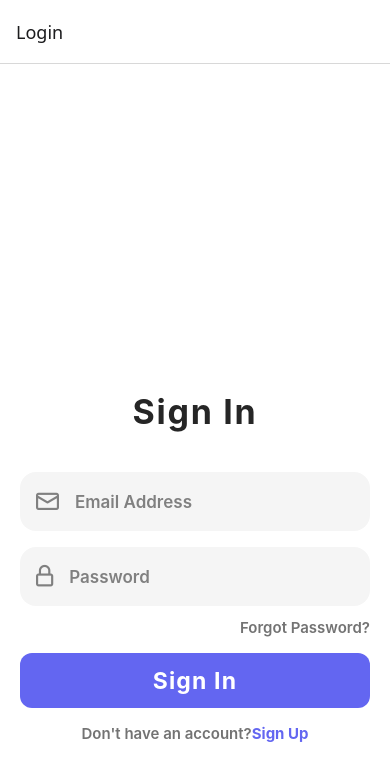
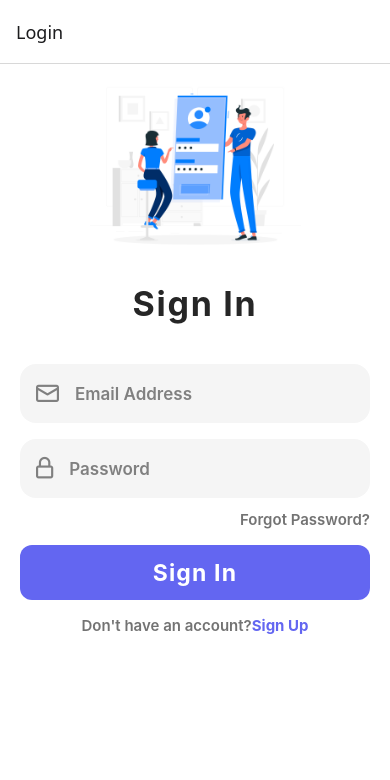
Before and after one commit to hilalezgii/ChatApp, a React Native app: screen /Login in a window 390 px wide. Shown: the top 780 px of the page. Built offline with nearby package versions, Linux system fonts and the light colour scheme; grey boxes are pictures that could not be loaded.

Commit message:
Login and Register page added KeyboardView

```diff
--- /dev/null
+++ b/src/Components/CustomKeyboard.tsx
@@ -0,0 +1,35 @@
+import React, { ReactNode } from 'react';
+import {
+    KeyboardAvoidingView,
+    Platform,
+    ScrollView,
+    ViewStyle,
+    StyleProp
+} from 'react-native';
+
+interface CustomKeyboardProps {
+    children: ReactNode;
+    style?: StyleProp<ViewStyle>;
+}
+
+const ios = Platform.OS === 'ios';
+
+const CustomKeyboard: React.FC<CustomKeyboardProps> = ({ children, style }) => {
+    return (
+        <KeyboardAvoidingView
+            style={[{ flex: 1 }, style]}
+            behavior={ios ? 'padding' : 'height'}
+        >
+            <ScrollView
+                contentContainerStyle={{ flexGrow: 1 }}
+                bounces={false}
+                showsVerticalScrollIndicator={false}
+                keyboardShouldPersistTaps="handled"
+            >
+                {children}
+            </ScrollView>
+        </KeyboardAvoidingView>
+    );
+};
+
+export default CustomKeyboard;
--- a/src/Screens/Login/Login.tsx
+++ b/src/Screens/Login/Login.tsx
@@ -1,10 +1,11 @@
-import { widthPercentageToDP as wp, heightPercentageToDP as hp } from 'react-native-responsive-screen';
+import {widthPercentageToDP as wp, heightPercentageToDP as hp} from 'react-native-responsive-screen';
 import React, {useRef, useState} from 'react';
 import {Alert, Image, Pressable, StatusBar, Text, TextInput, TouchableOpacity, View} from 'react-native';
 import 'nativewind';
-import { useNavigation } from '@react-navigation/native';
+import {useNavigation} from '@react-navigation/native';
 import Octicons from 'react-native-vector-icons/Octicons';
 import Loading from '../../Components/Loading.tsx';
+import CustomKeyboard from "../../Components/CustomKeyboard.tsx";
 
 const Login: React.FC = () => {
     const navigation = useNavigation();
@@ -14,51 +15,54 @@ const Login: React.FC = () => {
     const emailRef = useRef<TextInput>(null);
     const passwordRef = useRef<TextInput>(null);
 
-    const handleLogin = async() => {
-    if (!emailRef.current || !passwordRef.current) {
-        Alert.alert('Sign In' , 'Please fill all the fields');
-        return;
-    }
+    const handleLogin = async () => {
+        if (!emailRef.current || !passwordRef.current) {
+            Alert.alert('Sign In', 'Please fill all the fields');
+            return;
+        }
 
-    //login process
+        //login process
     };
 
     return (
-        <View className="flex-1">
-            <StatusBar barStyle="dark-content" />
-            <View style={{ backgroundColor: 'white', paddingTop: hp(8), paddingHorizontal: wp(5) }} className="flex-1 gap-12">
+        <CustomKeyboard>
+            <StatusBar barStyle="dark-content"/>
+            <View style={{backgroundColor: 'white', paddingHorizontal: wp(5)}} className="flex-1 gap-2">
                 <View className="items-center">
-                    <Image style={{ height: hp(25) }} resizeMode="contain" source={require('../../Assets/loginImage.jpg')} />
+                    <Image style={{height: hp(25)}} resizeMode="contain" source={require('../../Assets/login.jpg')}/>
                 </View>
                 <View className="gap-10">
-                    <Text style={{ fontSize: hp(4), textAlign: 'center' }} className="font-bold tracking-wider text-neutral-800">
+                    <Text style={{fontSize: hp(4), textAlign: 'center'}}
+                          className="font-bold tracking-wider text-neutral-800">
                         Sign In
                     </Text>
                     <View className="gap-4">
-                        <View style={{ height: hp(7) }} className="flex-row gap-4 px-4 bg-neutral-100 items-center rounded-2xl">
-                            <Octicons name="mail" size={hp(2.7)} color="gray" />
+                        <View style={{height: hp(7)}}
+                              className="flex-row gap-4 px-4 bg-neutral-100 items-center rounded-2xl">
+                            <Octicons name="mail" size={hp(2.7)} color="gray"/>
                             <TextInput
 
-                                onChangeText={value =>emailRef.current = value}
-                                style={{ fontSize: hp(2) }}
+                                onChangeText={value => emailRef.current = value}
+                                style={{fontSize: hp(2)}}
                                 className="flex-1 font-semibold text-neutral-700"
                                 placeholder="Email Address"
                                 placeholderTextColor="gray"
                             />
                         </View>
                         <View className="gap-3">
-                            <View style={{ height: hp(7) }} className="flex-row gap-4 px-4 bg-neutral-100 items-center rounded-2xl">
-                                <Octicons name="lock" size={hp(2.7)} color="gray" />
+                            <View style={{height: hp(7)}}
+                                  className="flex-row gap-4 px-4 bg-neutral-100 items-center rounded-2xl">
+                                <Octicons name="lock" size={hp(2.7)} color="gray"/>
                                 <TextInput
-                                    onChangeText={value =>passwordRef.current = value}
-                                    style={{ fontSize: hp(2) }}
+                                    onChangeText={value => passwordRef.current = value}
+                                    style={{fontSize: hp(2)}}
                                     className="flex-1 font-semibold text-neutral-700"
                                     placeholder="Password"
                                     secureTextEntry
                                     placeholderTextColor="gray"
                                 />
                             </View>
-                            <Text style={{ fontSize: hp(1.8) }} className="font-semibold text-right text-neutral-500">
+                            <Text style={{fontSize: hp(1.8)}} className="font-semibold text-right text-neutral-500">
                                 Forgot Password?
                             </Text>
                         </View>
@@ -70,11 +74,13 @@ const Login: React.FC = () => {
                             {
                                 loading ? (
                                     <View className={'flex-row justify-center'}>
-                                    <Loading size={hp(12)} />
+                                        <Loading size={hp(12)}/>
                                     </View>
                                 ) : (
-                                    <TouchableOpacity onPress={handleLogin} style={{ height: hp(6.5) }} className="bg-indigo-500 rounded-xl justify-center items-center">
-                                        <Text style={{ fontSize: hp(2.7) }} className="text-white font-bold tracking-wider">
+                                    <TouchableOpacity onPress={handleLogin} style={{height: hp(6.5)}}
+                                                      className="bg-indigo-500 rounded-xl justify-center items-center">
+                                        <Text style={{fontSize: hp(2.7)}}
+                                              className="text-white font-bold tracking-wider">
                                             Sign In
                                         </Text>
                                     </TouchableOpacity>
@@ -84,14 +90,13 @@ const Login: React.FC = () => {
                         </View>
 
 
-
                         {/* Sign Up Text */}
                         <View className="flex-row justify-center">
-                            <Text style={{ fontSize: hp(1.8) }} className="font-semibold text-neutral-500">
+                            <Text style={{fontSize: hp(1.8)}} className="font-semibold text-neutral-500">
                                 Don't have an account?
                             </Text>
                             <Pressable onPress={() => navigation.navigate('Register')}>
-                                <Text style={{ fontSize: hp(1.8) }} className="font-bold text-indigo-500">
+                                <Text style={{fontSize: hp(1.8)}} className="font-bold text-indigo-500">
                                     Sign Up
                                 </Text>
                             </Pressable>
@@ -99,7 +104,7 @@ const Login: React.FC = () => {
                     </View>
                 </View>
             </View>
-        </View>
+        </CustomKeyboard>
     );
 };
 
--- a/src/Screens/Register/Register.tsx
+++ b/src/Screens/Register/Register.tsx
@@ -6,12 +6,13 @@ import {useNavigation} from '@react-navigation/native';
 import Octicons from 'react-native-vector-icons/Octicons';
 import Feather from 'react-native-vector-icons/Feather';
 import Loading from '../../Components/Loading.tsx';
+import CustomKeyboard from '../../Components/CustomKeyboard.tsx';
+
 
 const Register: React.FC = () => {
     const navigation = useNavigation();
     const [loading, setLoading] = useState<boolean>(false);
 
-    // useRef ile referansları belirtiyoruz
     const emailRef = useRef<TextInput>(null);
     const passwordRef = useRef<TextInput>(null);
     const usernameRef = useRef<TextInput>(null);
@@ -22,17 +23,17 @@ const Register: React.FC = () => {
             Alert.alert('Sign In', 'Please fill all the fields');
             return;
         }
-
         //register process
     };
 
     return (
-        <View className="flex-1">
+        <CustomKeyboard>
             <StatusBar barStyle="dark-content"/>
-            <View style={{backgroundColor: 'white', paddingTop: hp(8), paddingHorizontal: wp(5)}}
-                  className="flex-1 gap-12">
+            <View style={{backgroundColor: 'white', paddingHorizontal: wp(5)}}
+                  className="flex-1 gap-2">
                 <View className="items-center">
-                    <Image style={{height: hp(20)}} resizeMode="contain" source={require('../../Assets/register.jpg')}/>
+                    <Image style={{height: hp(25)}} resizeMode="contain"
+                           source={require('../../Assets/newRegister.jpg')}/>
                 </View>
                 <View className="gap-10">
                     <Text style={{fontSize: hp(4), textAlign: 'center'}}
@@ -123,7 +124,7 @@ const Register: React.FC = () => {
                     </View>
                 </View>
             </View>
-        </View>
+        </CustomKeyboard>
     );
 };
 
```
Also changed, not shown: App.tsx (+10 -10 lines), src/Assets/login.jpg (renamed from src/Assets/register.jpg), src/Assets/newRegister.jpg (added).
